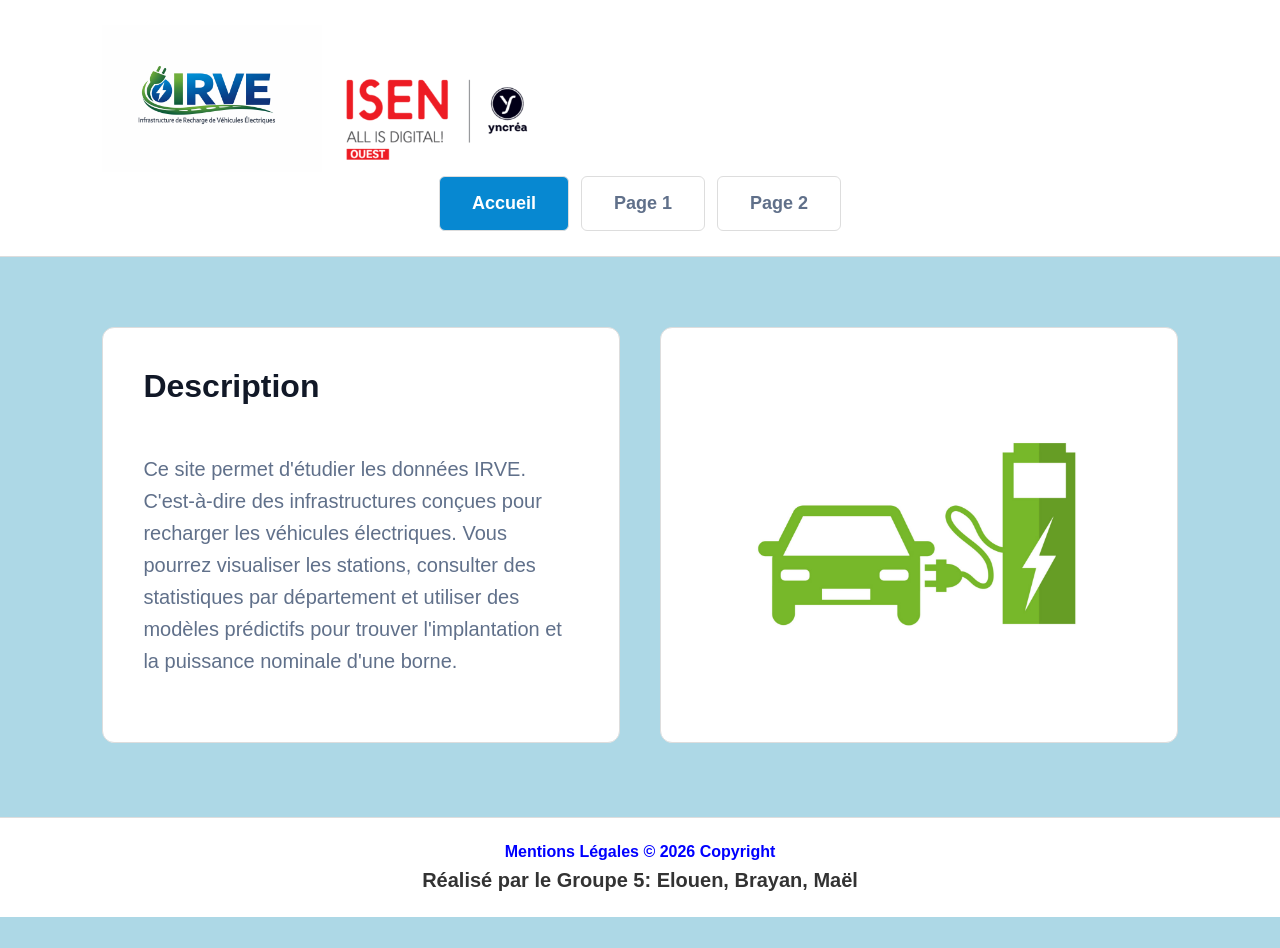
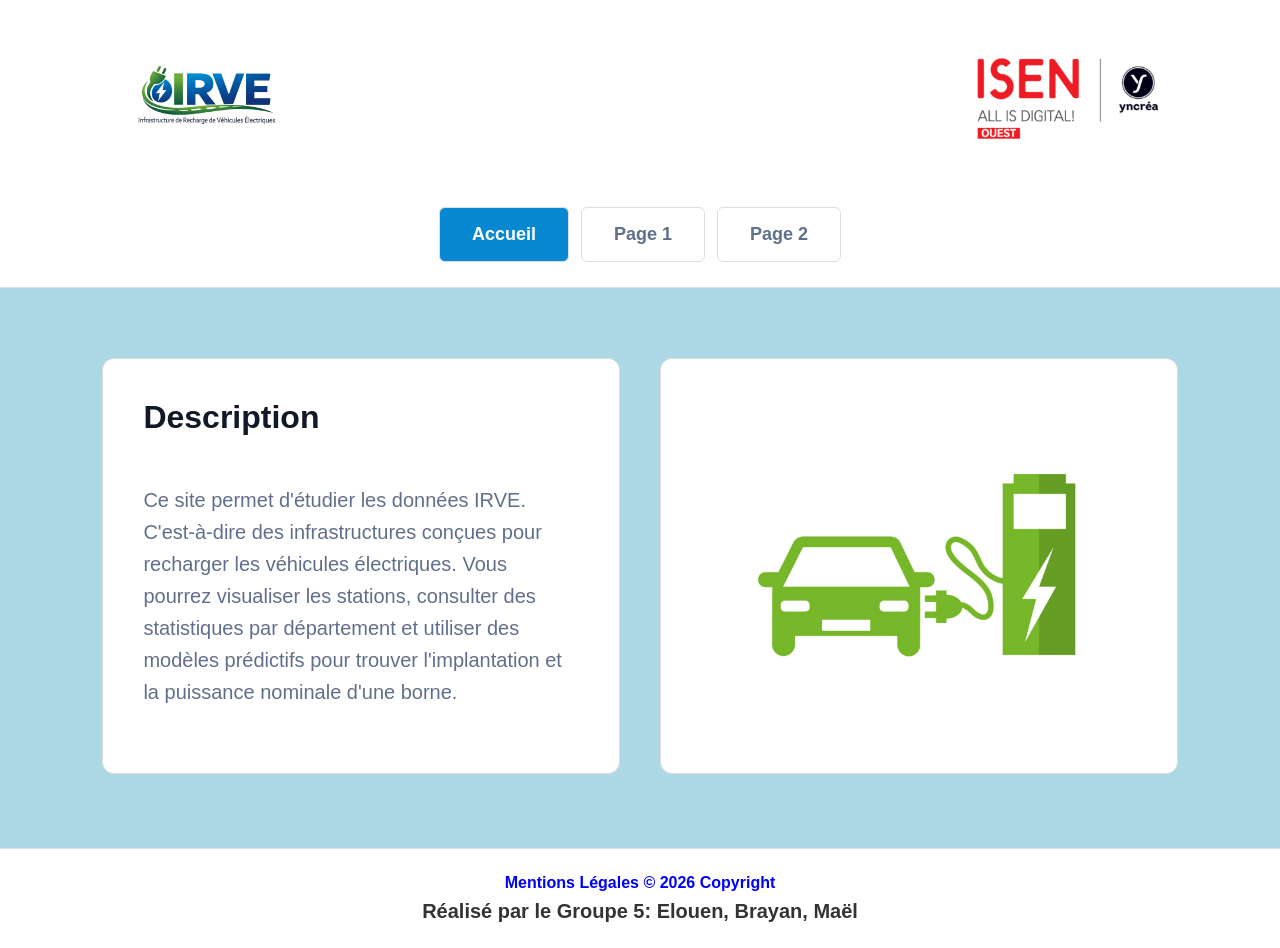
Before and after one commit to elouennael19-dev/projet_web_A3, a plain HTML site: page web/index.html in a window 1280 px wide. Before the commit the page ends 917 px from the top, so only its background shows below. Drawn offline with Linux system fonts and the light colour scheme.

Commit message:
index.html

```diff
--- a/web/index.html
+++ b/web/index.html
@@ -10,10 +10,10 @@
 <body>
 
     <header class="header">
-        <ul>
+        <div class="logos">
             <img src="logo/IRVE.png" alt="Logo" class="IRVE"/>
             <img src="logo/ISEN.png" alt="Logo" class="ISEN" />
-        </ul>
+        </div>
 
         <nav class="navbar">
             <a href="index.html" class="active">Accueil</a>
```
